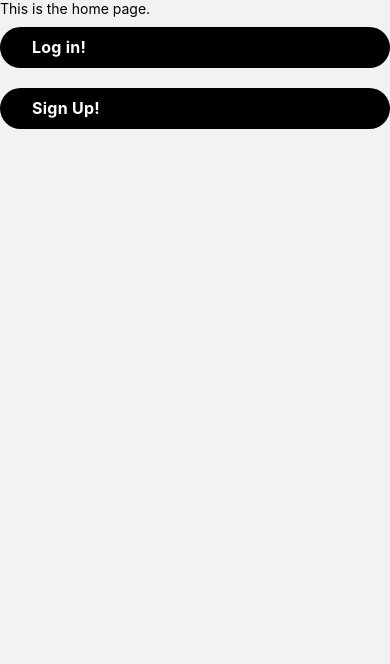
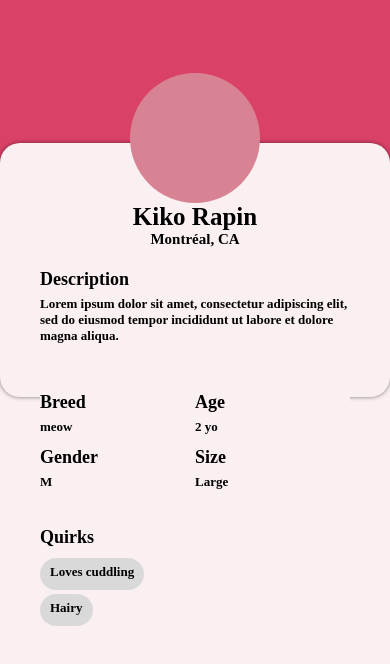
Before and after one commit to fathisahar/mchacks-24, a React Native app in the folder app/: screen /ProfilePet in a window 390 px wide. Shown: the top 664 px of the page. Built offline with nearby package versions, Linux system fonts and the light colour scheme.

Commit message:
ProfilePet Page

```diff
--- a/app/Page_Home2.js
+++ b/app/Page_Home2.js
@@ -23,6 +23,7 @@ const Page_Home2 = () => {
       <Text>This is the home page.</Text>
       <CustomButton title="Log in!" destination="LogIn" />
       <CustomButton title="Sign Up!" destination="SignUp" />
+      <CustomButton title="Profile Pet" destination="ProfilePet" />
     </SafeAreaView>
   );
 };
--- /dev/null
+++ b/app/Page_ProfilePet.js
@@ -0,0 +1,87 @@
+import React from 'react';
+import { Text, Pressable, StyleSheet, View } from 'react-native';
+import { useNavigation } from '@react-navigation/native';
+
+import styles from './styles/styles';
+
+    const CustomButton = ({ title, destination }) => {
+    const navigation = useNavigation();
+
+    const handlePress = () => {
+        navigation.navigate(destination);
+    };
+
+    };
+
+    const ProfilePet = () => {
+        return (
+          <View style={styles.container_profile}>
+
+            <CustomButton title="go home" destination="Home" />
+
+            <View style={styles.backgroundBox_profile}></View>
+
+            <View style={styles.foregroundBox_profile}></View>
+
+            <View style={styles.container2_profile}>
+
+              <View style={styles.circle_profile}></View>
+
+              <Text style={styles.text_header1}>Kiko Rapin</Text>
+              <Text style={styles.text_header2}>Montréal, CA</Text>
+
+            </View>
+
+            <View style={styles.container3_profile}>
+
+              <Text style={styles.text_header3}>Description</Text>
+              <Text style={styles.text_header4}>Lorem ipsum dolor sit amet, consectetur adipiscing elit, sed do
+              eiusmod tempor incididunt ut labore et dolore magna aliqua.</Text>
+
+            </View>
+
+            <View style={styles.container4_profile}>
+              <View style={styles.column}>
+                <Text style={styles.text_header3}>Breed</Text>
+                <Text style={styles.text_header4}>meow</Text>
+
+                <Text style={styles.text_header3}>Gender</Text>
+                <Text style={styles.text_header4}>M</Text>
+
+              </View>
+              <View style={styles.column}>
+                <Text style={styles.text_header3}>Age</Text>
+                <Text style={styles.text_header4}>2 yo</Text>
+
+                <Text style={styles.text_header3}>Size</Text>
+                <Text style={styles.text_header4}>Large</Text>
+
+              </View>
+
+            </View>
+
+            <View style={styles.container5_profile}>
+
+                <Text style={styles.text_header3}>Quirks</Text>
+
+                <View style={styles.container6_profile}>
+
+                  <Text style={styles.text_header5}>Loves cuddling</Text>
+
+                </View>
+
+                <View style={styles.container6_profile}>
+
+                  <Text style={styles.text_header5}>Hairy</Text>
+
+                </View>
+
+            </View>
+
+          </View>
+
+
+        );
+      }
+
+export default ProfilePet;
--- a/app/StackNavigator.js
+++ b/app/StackNavigator.js
@@ -4,6 +4,7 @@ import { createNativeStackNavigator } from "@react-navigation/native-stack";
 import Page_SignUp from './Page_SignUp.js';
 import Page_LogIn from "./Page_LogIn.js";
 import Page_Home from "./Page_Home2.js";
+import Page_ProfilePet from "./Page_ProfilePet.js";
 
 const Stack = createNativeStackNavigator();
 
@@ -14,6 +15,7 @@ const StackNavigator = () => {
             <Stack.Screen name="Home" component={Page_Home}/>
             <Stack.Screen name="SignUp" component={Page_SignUp} />
             <Stack.Screen name="LogIn" component={Page_LogIn} />
+            <Stack.Screen name="ProfilePet" component={Page_ProfilePet} />
             </Stack.Group>
         </Stack.Navigator>
     )
--- a/app/styles/styles.js
+++ b/app/styles/styles.js
@@ -9,10 +9,144 @@ const styles = StyleSheet.create({
     alignItems: 'center',
     justifyContent: 'center',
   },
+  container_profile: {
+    flex: 1,
+    backgroundColor: '#DA4167',
+  },
+
+  backgroundBox_profile: {
+    width: '100%',
+    height: 650,
+    backgroundColor: '#FAEFF1',
+    borderTopLeftRadius: 20,
+    borderTopRightRadius: 20,
+    position: 'absolute',
+    bottom: 0,
+  },
+  foregroundBox_profile: {
+    width: '100%',
+    height: '30%',
+    backgroundColor: '#FAEFF1',
+    position: 'absolute',
+    top: '17%',
+    left: '0%',
+    bottom: '40%',
+    borderRadius: 20,
+    shadowColor: '#000',
+    shadowOpacity: 0.5,
+    shadowRadius: 4,
+    elevation: 7,
+  },
+
+  container2_profile: {
+    alignItems: 'center',
+    justifyContent: 'center',
+    height: 320,
+    marginTop: 0,
+  },
+
+  container3_profile:{
+    alignItems: 'left',
+    justifyContent: 'center',
+    height: 100,
+    backgroundColor: '#FAEFF1',
+    marginTop: -70,
+    marginLeft: 40,
+    marginRight: 40,
+  },
+
+  container4_profile: {
+    flexDirection: 'row',
+    backgroundColor: '#FAEFF1',
+    height: 135,
+    marginLeft: 40,
+    marginRight: 40,
+    marginTop: 30,
+  },
+  column: {
+    flex: 1,
+    justifyContent: 'flex-start',
+    alignItems: 'center',
+  },
+
+  container5_profile:{
+    height: 180,
+    backgroundColor: '#FAEFF1',
+    marginLeft: 40,
+    marginRight: 40,
+  },
+
+  container6_profile:{
+    alignSelf: 'flex-start',
+    padding: 10,
+    backgroundColor: '#D9D9D9',
+    borderRadius: 20,
+    marginTop: 4,
+  },
+
+  circle_profile: {
+    width: 130,
+    height: 130,
+    backgroundColor: '#D88393',
+    borderRadius: 65,
+    alignItem: 'center',
+    justifyContent: 'center',
+
+  },
   text: {
     color: '#FAEFF1',
     fontSize: 12,
   },
+
+  text_header1: {
+    fontSize: 25,
+    fontFamily: 'sans-serif-light',
+    fontWeight: 'bold',
+    color: '#000000',
+    textAlign: 'center',
+    alignSelf: 'flex',
+  },
+
+  text_header2: {
+    fontSize: 15,
+    fontFamily: 'sans-serif-thin',
+    fontWeight: 'bold',
+    color: '#000000',
+    textAlign: 'center',
+    alignSelf: 'flex',
+  },
+
+  text_header3: {
+    fontSize: 18,
+    fontFamily: 'sans-serif-light',
+    fontWeight: 'bold',
+    color: '#000000',
+    textAlign: 'left',
+    alignSelf: 'flex-start',
+    marginTop: 12,
+    marginBottom: 6,
+  },
+
+  text_header4: {
+    fontSize: 13,
+    fontFamily: 'sans-serif-thin',
+    fontWeight: 'bold',
+    color: '#000000',
+    textAlign: 'left',
+    alignSelf: 'flex-start',
+    marginTop: 0,
+  },
+
+  text_header5: {
+    fontSize: 13,
+    fontFamily: 'sans-serif-thin',
+    fontWeight: 'bold',
+    color: '#000000',
+    textAlign: 'left',
+    alignSelf: 'flex-start',
+    marginTop: -4,
+  },
+
   button_text: {
     color: '#DA4167',
     fontSize: 16,
```
